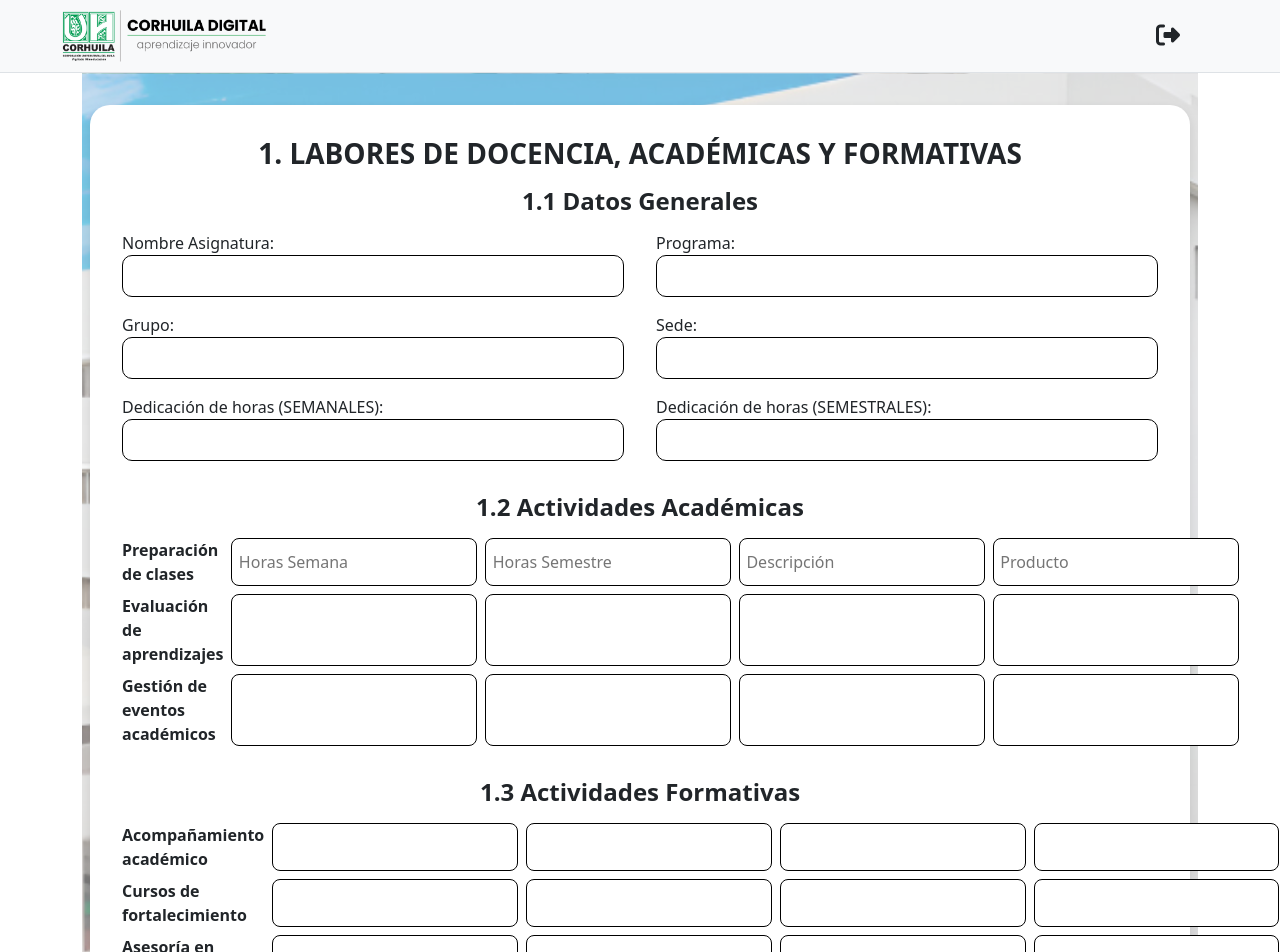
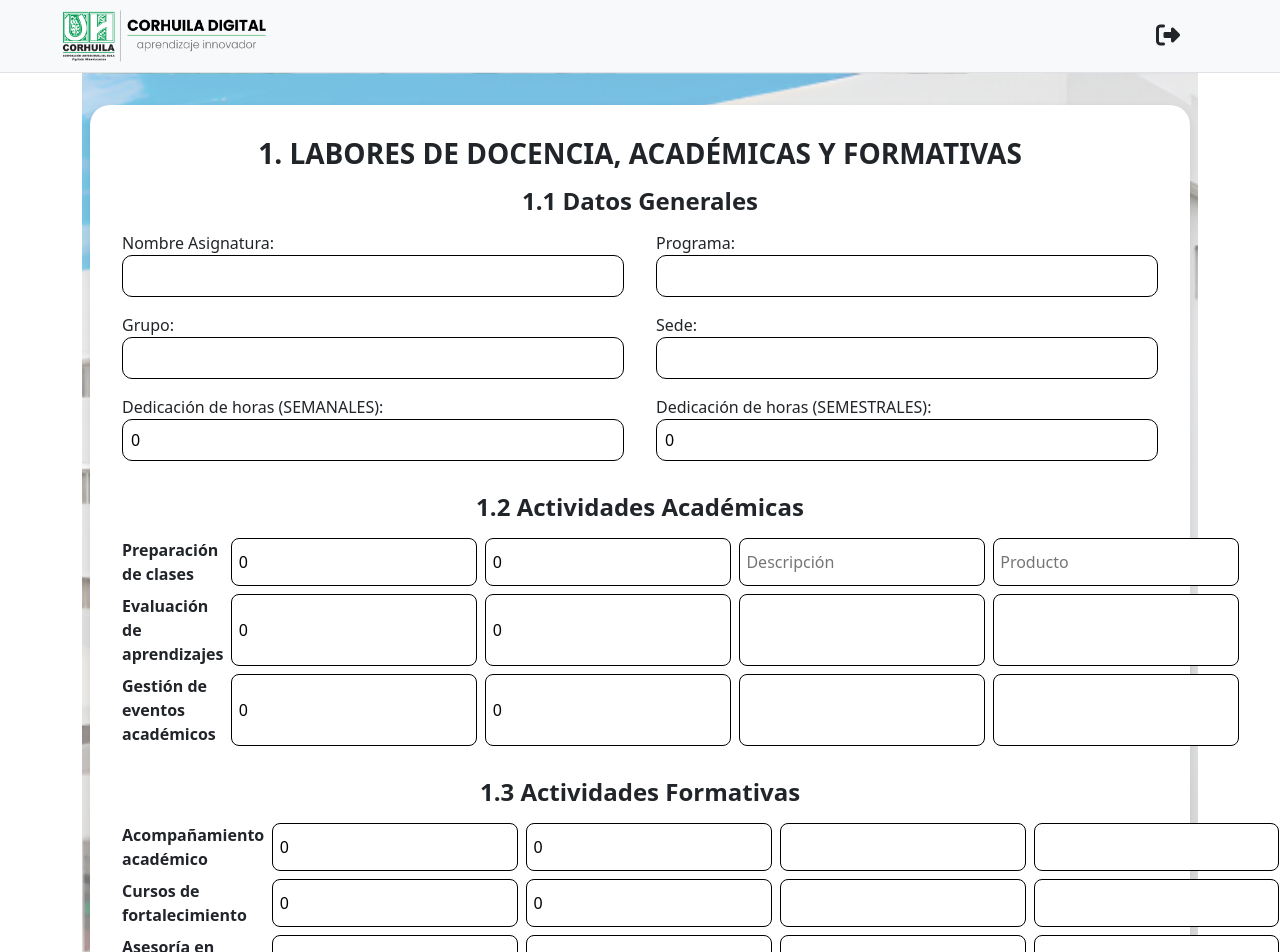
Before and after one commit to arcelot27/frontend-sis-dis-2025-a, an Angular app in the folder AgendaManager/: page /labores-academicas in a window 1280 px wide. Shown: the top 952 px of the page. Built offline with nearby package versions, Linux system fonts and the light colour scheme.

Commit message:
✨  feature [H3]: Generate  funcionality

```diff
--- a/AgendaManager/src/app/formulario/formulario.component.html
+++ b/AgendaManager/src/app/formulario/formulario.component.html
@@ -43,7 +43,7 @@
 
         <div class="botones">
           <button (click)="volverADashboard()">Atrás</button>
-          <button (click)="guardarYIrALaboresAcademicas()">Siguiente</button>
+          <button (click)="guardarFormularioProfesor()">Siguiente</button>
         </div>
       </div>
     </div>
--- a/AgendaManager/src/app/formulario/paso2-labores-academicas/paso2-labores-academicas.component.html
+++ b/AgendaManager/src/app/formulario/paso2-labores-academicas/paso2-labores-academicas.component.html
@@ -5,82 +5,81 @@
 
         <h3>1. LABORES DE DOCENCIA, ACADÉMICAS Y FORMATIVAS</h3>
 
-        <!-- 1.1 Información básica -->
+
         <h4>1.1 Datos Generales</h4>
         <div class="formulario-grid">
           <div class="campo">
             <label>Nombre Asignatura:</label>
-            <input type="text" />
+            <input type="text" [(ngModel)]="nombreAsignatura" name="nombreAsignatura" />
           </div>
           <div class="campo">
             <label>Programa:</label>
-            <input type="text" />
+            <input type="text" [(ngModel)]="programa" name="programa" />
           </div>
           <div class="campo">
             <label>Grupo:</label>
-            <input type="text" />
+            <input type="text" [(ngModel)]="grupo" name="grupo" />
           </div>
           <div class="campo">
             <label>Sede:</label>
-            <input type="text" />
+            <input type="text" [(ngModel)]="sede" name="sede" />
           </div>
           <div class="campo">
             <label>Dedicación de horas (SEMANALES):</label>
-            <input type="text" />
+            <input type="number" [(ngModel)]="horasSemanales" name="horasSemanales" />
           </div>
           <div class="campo">
             <label>Dedicación de horas (SEMESTRALES):</label>
-            <input type="text" />
+            <input type="number" [(ngModel)]="horasSemestrales" name="horasSemestrales" />
           </div>
         </div>
 
-        <!-- 1.2 Actividades académicas -->
         <h4>1.2 Actividades Académicas</h4>
         <div class="formulario-grid-actividades">
           <div class="etiqueta-fila">Preparación de clases</div>
-          <input type="text" placeholder="Horas Semana" />
-          <input type="text" placeholder="Horas Semestre" />
-          <input type="text" placeholder="Descripción" />
-          <input type="text" placeholder="Producto" />
+          <input type="number" [(ngModel)]="prepHorasSemana" placeholder="Horas Semana" name="prepHorasSemana"/>
+          <input type="number" [(ngModel)]="prepHorasSemestre" placeholder="Horas Semestre" name="prepHorasSemestre"/>
+          <input type="text" [(ngModel)]="prepDescripcion" placeholder="Descripción" name="prepDescripcion"/>
+          <input type="text" [(ngModel)]="prepProducto" placeholder="Producto" name="prepProducto"/>
 
           <div class="etiqueta-fila">Evaluación de aprendizajes</div>
-          <input type="text" />
-          <input type="text" />
-          <input type="text" />
-          <input type="text" />
+          <input type="number" [(ngModel)]="evalHorasSemana" />
+          <input type="number" [(ngModel)]="evalHorasSemestre" />
+          <input type="text" [(ngModel)]="evalDescripcion" />
+          <input type="text" [(ngModel)]="evalProducto" />
 
           <div class="etiqueta-fila">Gestión de eventos académicos</div>
-          <input type="text" />
-          <input type="text" />
-          <input type="text" />
-          <input type="text" />
+          <input type="number" [(ngModel)]="eventosHorasSemana" />
+          <input type="number" [(ngModel)]="eventosHorasSemestre" />
+          <input type="text" [(ngModel)]="eventosDescripcion" />
+          <input type="text" [(ngModel)]="eventosProducto" />
         </div>
 
-        <!-- 1.3 Actividades formativas -->
+
         <h4>1.3 Actividades Formativas</h4>
         <div class="formulario-grid-actividades">
           <div class="etiqueta-fila">Acompañamiento académico</div>
-          <input type="text" />
-          <input type="text" />
-          <input type="text" />
-          <input type="text" />
+          <input type="number" [(ngModel)]="acompHorasSemana" />
+          <input type="number" [(ngModel)]="acompHorasSemestre" />
+          <input type="text" [(ngModel)]="acompDescripcion" />
+          <input type="text" [(ngModel)]="acompProducto" />
 
           <div class="etiqueta-fila">Cursos de fortalecimiento</div>
-          <input type="text" />
-          <input type="text" />
-          <input type="text" />
-          <input type="text" />
+          <input type="number" [(ngModel)]="cursosHorasSemana" />
+          <input type="number" [(ngModel)]="cursosHorasSemestre" />
+          <input type="text" [(ngModel)]="cursosDescripcion" />
+          <input type="text" [(ngModel)]="cursosProducto" />
 
           <div class="etiqueta-fila">Asesoría en emprendimiento</div>
-          <input type="text" />
-          <input type="text" />
-          <input type="text" />
-          <input type="text" />
+          <input type="number" [(ngModel)]="emprendHorasSemana" />
+          <input type="number" [(ngModel)]="emprendHorasSemestre" />
+          <input type="text" [(ngModel)]="emprendDescripcion" />
+          <input type="text" [(ngModel)]="emprendProducto" />
         </div>
 
         <div class="botones">
           <button (click)="volverAFormulario()">Volver</button>
-          <button (click)="irALaboresCientificas()">Siguiente</button>
+          <button (click)="guardarLaboresAcademicas()">Guardar y Siguiente</button>
         </div>
 
       </div>
--- a/AgendaManager/src/app/formulario/paso2-labores-academicas/paso2-labores-academicas.component.ts
+++ b/AgendaManager/src/app/formulario/paso2-labores-academicas/paso2-labores-academicas.component.ts
@@ -1,22 +1,149 @@
-// src/app/formulario/paso2-labores-academicas/paso2-labores-academicas.component.ts
-import { Component } from '@angular/core';
+import { Component, OnInit } from '@angular/core';
 import { CommonModule } from '@angular/common';
-import { Router } from '@angular/router';
+import { FormsModule } from '@angular/forms';
+import { Router, ActivatedRoute } from '@angular/router';
+import { HttpClientModule } from '@angular/common/http';
+
+import { LaboresAcademicasDTO } from '../../services/api/laboresAcademicas.dto';
+import { ApiService } from '../../services/api/api.services';
 
 @Component({
   selector: 'app-paso2-labores-academicas',
   standalone: true,
-  imports: [CommonModule],
+  imports: [CommonModule, FormsModule],
   templateUrl: './paso2-labores-academicas.component.html',
   styleUrls: ['./paso2-labores-academicas.component.css']
 })
-export class Paso2LaboresAcademicasComponent {
-  constructor(private router: Router) {}
+export class Paso2LaboresAcademicasComponent implements OnInit {
 
-  volverAFormulario() {
+  id_formulario: number = 0;
+
+
+  nombreAsignatura: string = '';
+  programa: string = '';
+  grupo: string = '';
+  sede: string = '';
+  horasSemanales: number = 0;
+  horasSemestrales: number = 0;
+
+
+  prepHorasSemana: number = 0;
+  prepHorasSemestre: number = 0;
+  prepDescripcion: string = '';
+  prepProducto: string = '';
+
+  evalHorasSemana: number = 0;
+  evalHorasSemestre: number = 0;
+  evalDescripcion: string = '';
+  evalProducto: string = '';
+
+  eventosHorasSemana: number = 0;
+  eventosHorasSemestre: number = 0;
+  eventosDescripcion: string = '';
+  eventosProducto: string = '';
+
+
+  acompHorasSemana: number = 0;
+  acompHorasSemestre: number = 0;
+  acompDescripcion: string = '';
+  acompProducto: string = '';
+
+  cursosHorasSemana: number = 0;
+  cursosHorasSemestre: number = 0;
+  cursosDescripcion: string = '';
+  cursosProducto: string = '';
+
+  emprendHorasSemana: number = 0;
+  emprendHorasSemestre: number = 0;
+  emprendDescripcion: string = '';
+  emprendProducto: string = '';
+
+  constructor(
+    private router: Router,
+    private route: ActivatedRoute,
+    private apiService: ApiService
+  ) {}
+ngOnInit(): void {
+
+  this.id_formulario = 1;
+  console.log('ID del formulario forzado:', this.id_formulario);
+}
+
+  guardarLaboresAcademicas(): void {
+    const datosLabores = {
+      id_formulario: this.id_formulario,
+      nombreAsignatura: this.nombreAsignatura,
+      programa: this.programa,
+      grupo: this.grupo,
+      sede: this.sede,
+      horasSemanales: this.horasSemanales,
+      horasSemestrales: this.horasSemestrales,
+
+      actividadesAcademicas: [
+        {
+          tipo: 'Preparación de clases',
+          horasSemana: this.prepHorasSemana,
+          horasSemestre: this.prepHorasSemestre,
+          descripcion: this.prepDescripcion,
+          producto: this.prepProducto
+        },
+        {
+          tipo: 'Evaluación de aprendizajes',
+          horasSemana: this.evalHorasSemana,
+          horasSemestre: this.evalHorasSemestre,
+          descripcion: this.evalDescripcion,
+          producto: this.evalProducto
+        },
+        {
+          tipo: 'Gestión de eventos académicos',
+          horasSemana: this.eventosHorasSemana,
+          horasSemestre: this.eventosHorasSemestre,
+          descripcion: this.eventosDescripcion,
+          producto: this.eventosProducto
+        }
+      ],
+
+      actividadesFormativas: [
+        {
+          tipo: 'Acompañamiento académico',
+          horasSemana: this.acompHorasSemana,
+          horasSemestre: this.acompHorasSemestre,
+          descripcion: this.acompDescripcion,
+          producto: this.acompProducto
+        },
+        {
+          tipo: 'Cursos de fortalecimiento',
+          horasSemana: this.cursosHorasSemana,
+          horasSemestre: this.cursosHorasSemestre,
+          descripcion: this.cursosDescripcion,
+          producto: this.cursosProducto
+        },
+        {
+          tipo: 'Asesoría en emprendimiento',
+          horasSemana: this.emprendHorasSemana,
+          horasSemestre: this.emprendHorasSemestre,
+          descripcion: this.emprendDescripcion,
+          producto: this.emprendProducto
+        }
+      ]
+    };
+
+    this.apiService.guardarLaboresAcademicas(datosLabores).subscribe({
+      next: (response: any) => {
+        console.log('Labores guardadas:', response);
+        this.irALaboresCientificas();
+      },
+      error: (err: any) => {
+        console.error('Error al guardar labores:', err);
+      }
+    });
+  }
+
+  volverAFormulario(): void {
     this.router.navigate(['/formulario']);
   }
-  irALaboresCientificas() {
-    this.router.navigate(['/labores-cientificas']); // Navegación programática
+
+  irALaboresCientificas(): void {
+    this.router.navigate(['/labores-cientificas']);
   }
 }
--- a/AgendaManager/src/app/services/api/formulario.dto.ts
+++ b/AgendaManager/src/app/services/api/formulario.dto.ts
@@ -5,4 +5,5 @@ export class FormularioDTO {
   programa: string = '';
   fecha: string = '';
   periodo: string = '';
+
 }
--- a/AgendaManager/src/app/user/profesor/dashboard/dashboard.component.ts
+++ b/AgendaManager/src/app/user/profesor/dashboard/dashboard.component.ts
@@ -13,7 +13,7 @@ import { UsuarioDTO } from '../../../services/api/usuario.dto';
 @Component({
   selector: 'app-dashboard',
   standalone: true,
-  imports: [CommonModule, FormsModule, HttpClientModule], // Quitamos HttpClient aquí
+  imports: [CommonModule, FormsModule, HttpClientModule],
   templateUrl: './dashboard.component.html',
   styleUrls: ['./dashboard.component.css']
 })
--- a/AgendaManager/src/main.ts
+++ b/AgendaManager/src/main.ts
@@ -7,6 +7,6 @@ import { provideHttpClient } from '@angular/common/http';
 bootstrapApplication(AppComponent, {
   providers: [
     provideRouter(routes),
-    provideHttpClient() // <-- Este es suficiente para HttpClient en toda tu app
+    provideHttpClient()
   ]
 }).catch(err => console.error(err));
```
Also changed, not shown: AgendaManager/src/app/formulario/formulario.component.ts (+31 -15 lines), AgendaManager/src/app/services/api/api.services.ts (+8 -2 lines), AgendaManager/src/app/services/api/laboresAcademicas.dto.ts (added, +19 -0 lines). Lines whose indentation alone changed are shown as unchanged.
